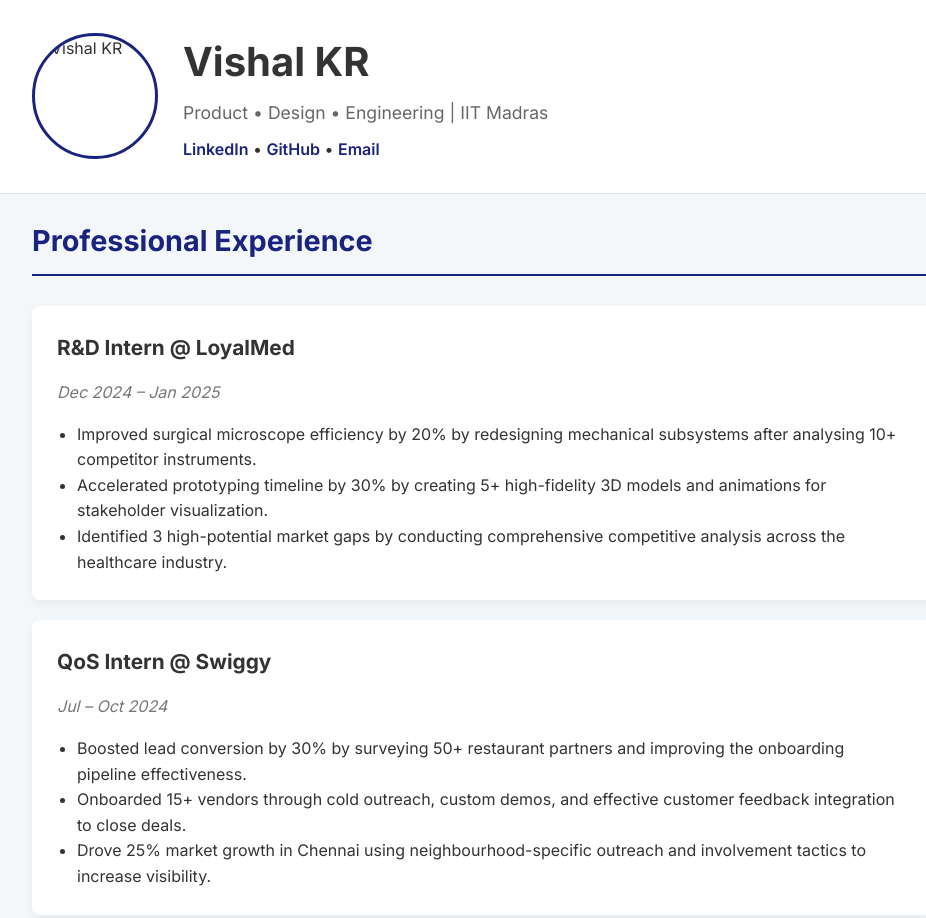
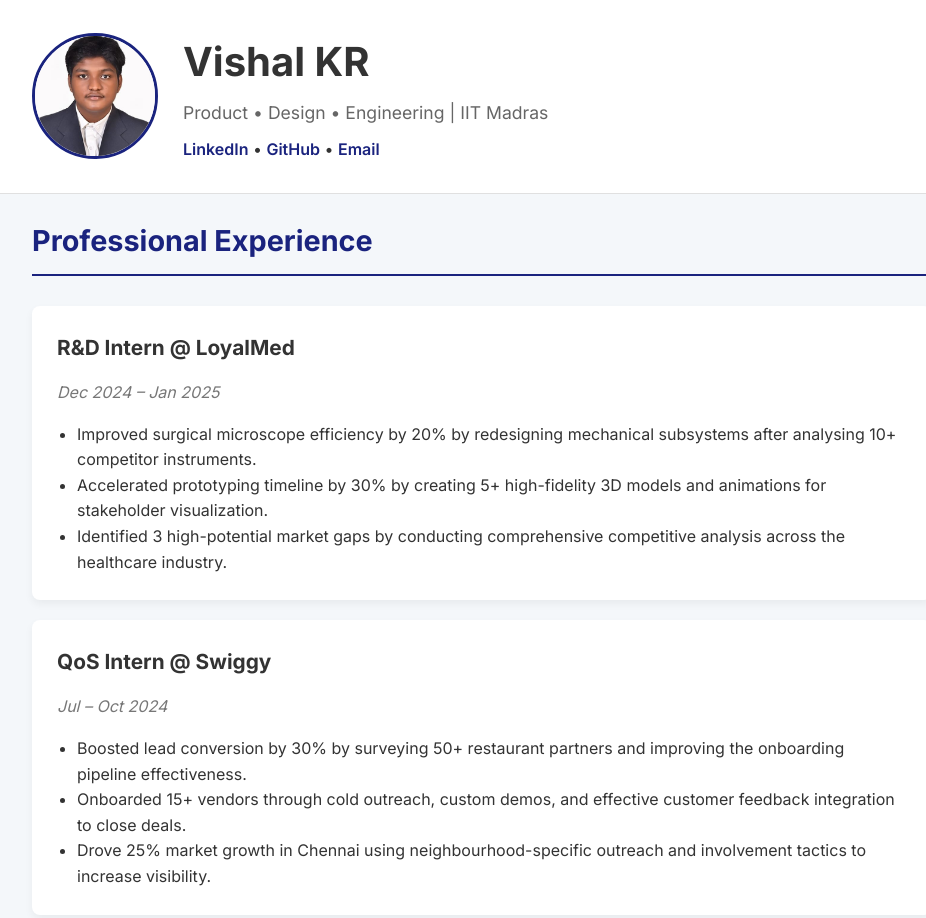
Before and after one commit to vishalkr2004/Portfolio-web, a plain HTML site: page index.html in a window 1280 px wide. Shown: the top 918 px of the page, without its empty margins (158-1084 px from the left). Drawn offline with Linux system fonts and the light colour scheme.

Commit message:
Update index.html

```diff
--- a/index.html
+++ b/index.html
@@ -13,7 +13,7 @@
         <div class="container">
             <div class="header-content">
                 <!-- IMPORTANT: Add your photo to an 'assets' folder and name it 'vishal-kr.jpg' -->
-                <img src="assets/vishal-kr.jpg" alt="Vishal KR" class="profile-pic">
+                <img src="Vishal photo.jpg" alt="Vishal KR" class="profile-pic">
                 <div class="header-text">
                     <h1>Vishal KR</h1>
                     <p>Product • Design • Engineering | IIT Madras</p>
```
